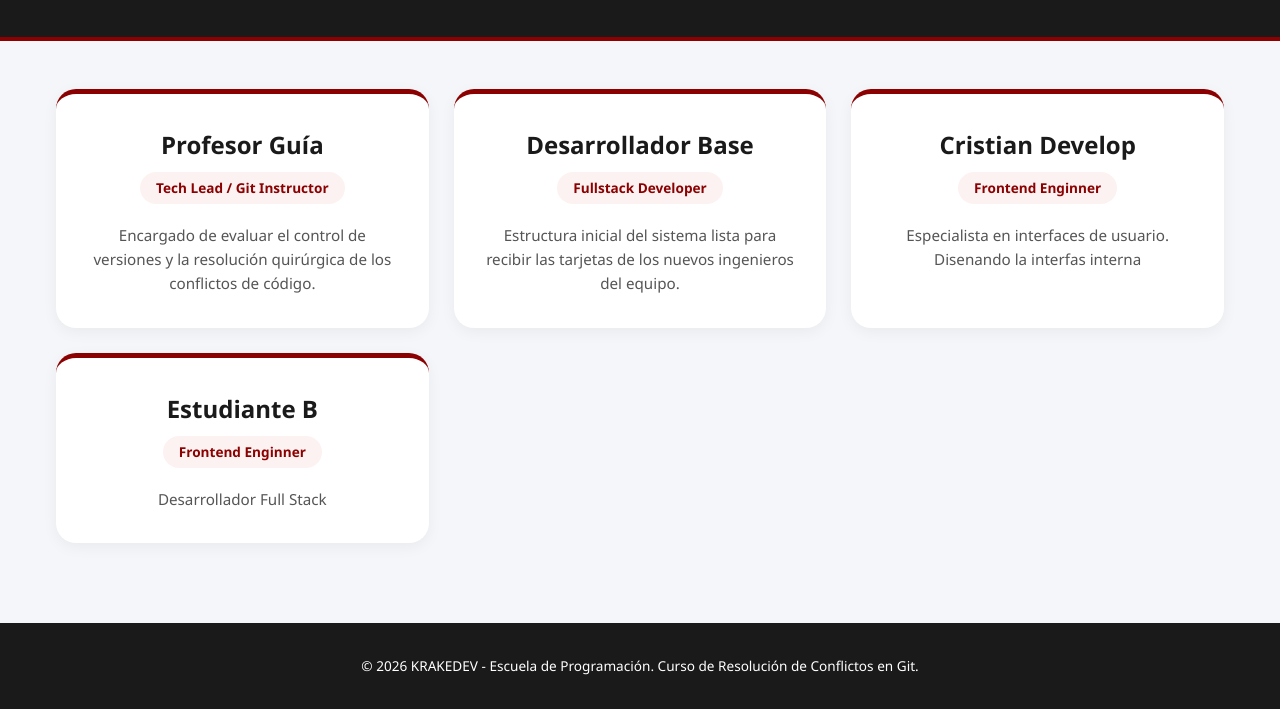
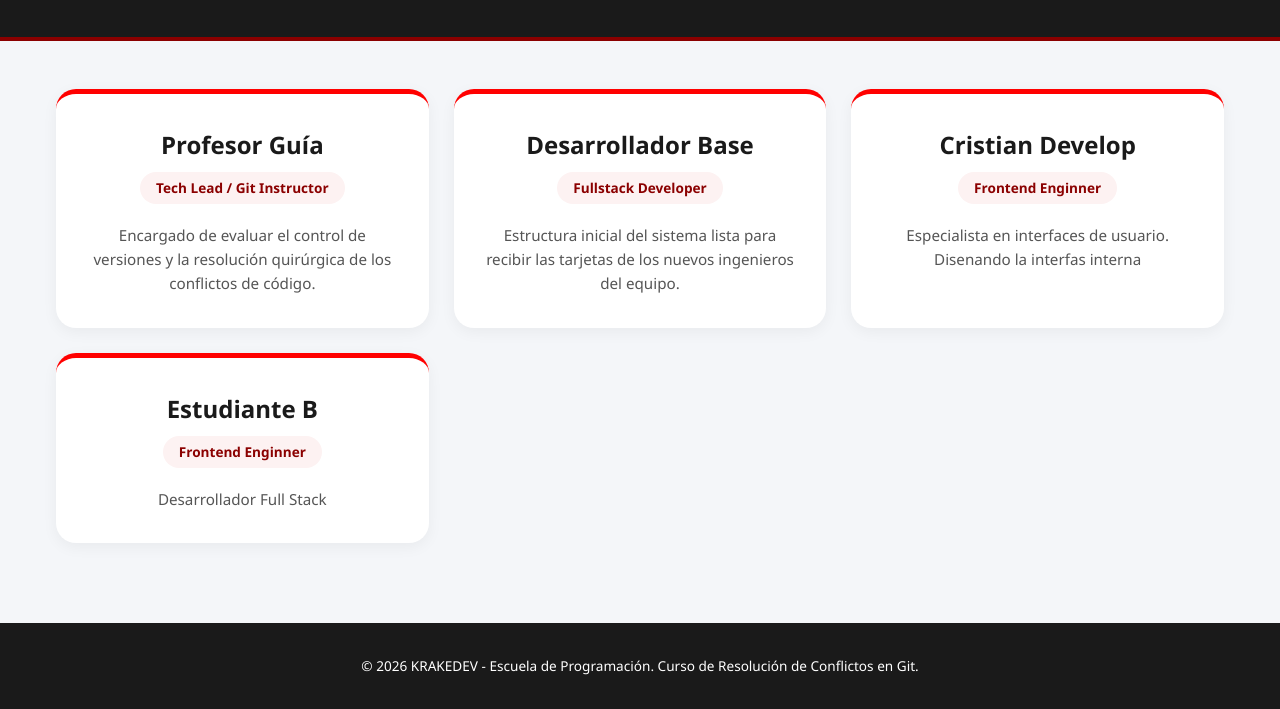
Before and after one commit to luis-pixel89/web-equipo, a plain HTML site: page practica_conflictos/index.html in a window 1280 px wide. Shown: the part 133-842 px from the top of the page. Drawn offline with Linux system fonts and the light colour scheme.

Commit message:
fix: Reparado color critico de acento en el diseño de las tarjetas de produccion

```diff
--- a/practica_conflictos/conflictos.css
+++ b/practica_conflictos/conflictos.css
@@ -49,7 +49,7 @@ body {
     border-radius: 20px;
     box-shadow: 0 4px 15px rgba(0, 0, 0, 0.05);
     padding: 2rem;
-    border-top: 5px solid #8b0000; /* 👈 PROPIEDAD CLAVE: Cambiar este color generará conflicto */
+    border-top: 5px solid #ff0000; /* 👈 PROPIEDAD CLAVE: Cambiar este color generará conflicto */
     text-align: center;
     transition: transform 0.2s, box-shadow 0.2s;
 }
```
